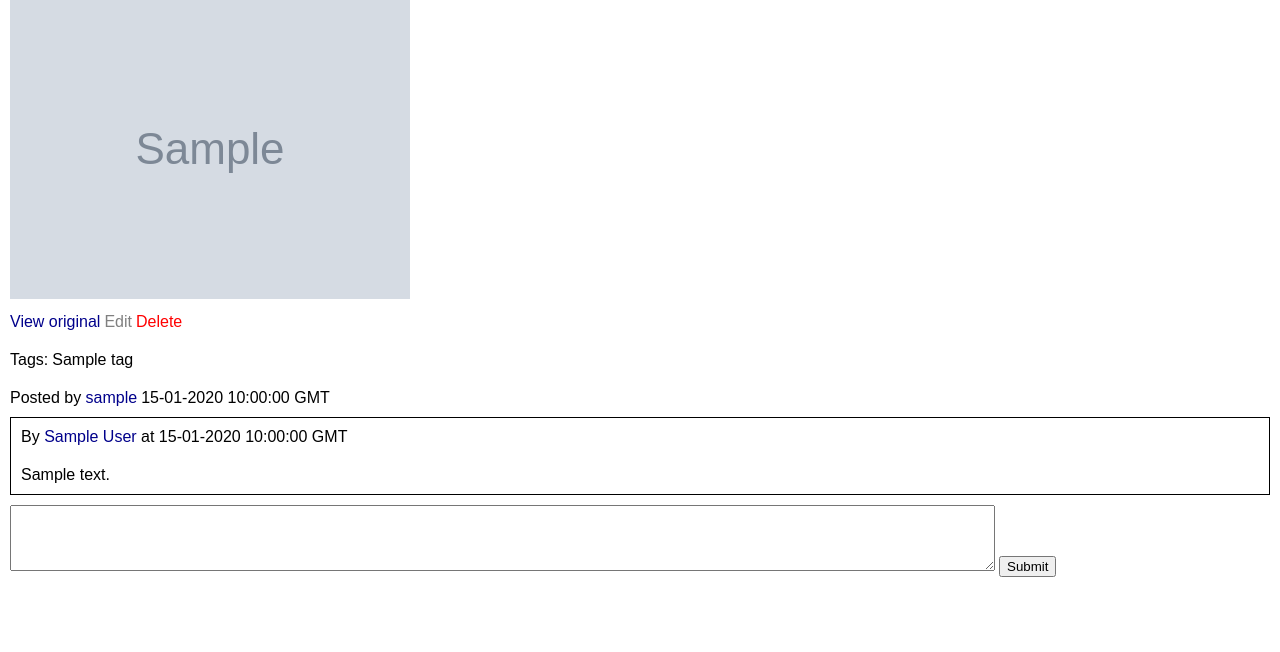
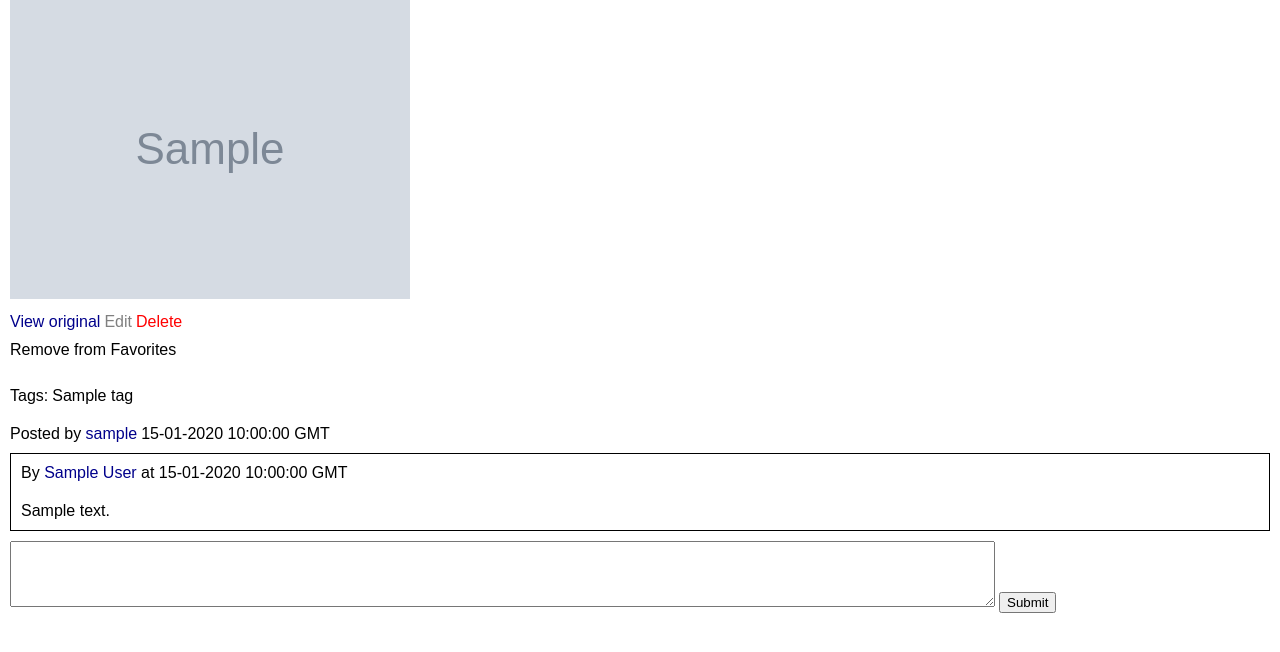
Before and after one commit to razrush1tel/nonamechan, a Flask app: page /post/1 in a window 1280 px wide. Shown: the part 56-708 px from the top of the page. Run offline with Flask 2, Linux system fonts and the light colour scheme; a user stored in the database is signed in; tables that the repository leaves empty hold one stand-in row (values such as "Sample post"); grey boxes marked "Sample" are stand-in pictures; some libraries are stand-ins or nearby versions.

Commit message:
implemented favorite images

```diff
--- a/package/models.py
+++ b/package/models.py
@@ -18,6 +18,7 @@ class User(db.Model, UserMixin):
     profile_pic = db.Column(db.String(20), unique=False, nullable=False, default='default.jpg')
     password = db.Column(db.String(60), unique=False, nullable=False)
     posts = db.relationship('Post', backref='author', lazy=True)
+    favorites = db.relationship('Post', backref='owner', lazy=True)
 
     @staticmethod
     def get_reset_token(self, expires_sec=1800):
@@ -51,7 +52,7 @@ class Post(db.Model):
     picture = db.Column(db.String(50), unique=False, nullable=False)
     picture_w = db.Column(db.Integer, nullable=False)
     picture_h = db.Column(db.Integer, nullable=False)
-    user_id = db.Column(db.Integer, db.ForeignKey('user.id'), nullable=False)
+    user_id = db.Column(db.Integer, db.ForeignKey('user.id'), nullable=True)
     edit_tags = db.Column(db.String, nullable=False)
     tag_list = db.relationship('Atable', back_populates='post')
     comment_list = db.relationship('Comment', back_populates='under')
--- a/package/posts/routes.py
+++ b/package/posts/routes.py
@@ -11,6 +11,7 @@ posts = Blueprint('posts', __name__)
 
 @posts.route("/post/<int:post_id>", methods=['GET', 'POST'])
 def post(post_id):
+    print(current_user.favorites)
     commentform = CommentForm()
     searchform = SearchForm()
     post = Post.query.get_or_404(post_id)
@@ -45,6 +46,26 @@ def confirm_delete(post_id):
     else:
         abort(403)
     return redirect(url_for('main.home'))
+
+
+@login_required
+@posts.route('/favorite/<int:post_id>', methods=['GET', 'POST'])
+def add_favorite(post_id):
+    post = Post.query.get(post_id)
+    current_user.favorites.append(post)
+    db.session.commit()
+    return redirect(url_for('posts.post', post_id=post_id))
+
+
+@login_required
+@posts.route('/unfavorite/<int:post_id>', methods=['GET', 'POST'])
+def remove_favorite(post_id):
+    post = Post.query.get(post_id)
+    print(current_user.id)
+    post.user_id = current_user.id
+    current_user.favorites.remove(post)
+    db.session.commit()
+    return redirect(url_for('posts.post', post_id=post_id))
 
 
 @login_required
--- a/package/templates/account.html
+++ b/package/templates/account.html
@@ -4,6 +4,7 @@
   <img class="profile_pic" src="{{ image_file }}">
   <h1 class="account-name">{{ name }}</h1>
   <h1><a href="{{ url_for('users.author', username=name) }}">All Posts</a></h1>
+  <h1><a href="{{ url_for('users.favorites', username=name) }}">Favorites</a></h1>
   {% if current_user.role > 0 %}
     {% if user.status == 'active' and user.role < current_user.role %}
       <form method="POST" action="{{ url_for('users.ban', username=name) }}">
--- a/package/templates/layout.html
+++ b/package/templates/layout.html
@@ -2,8 +2,6 @@
 <html lang="en">
 <head>
   <meta charset="utf-8">
-    <meta name="viewport" content="width=device-width, initial-scale=1, shrink-to-fit=no">
-
   {% if title %}
     <title>nonamechan - {{ title }}</title>
   {% else %}
--- a/package/templates/post.html
+++ b/package/templates/post.html
@@ -7,6 +7,15 @@
 			{% if current_user.id == post.user_id or current_user.role > 0 %}
 				<a href="{{ url_for('posts.post_edit', post_id=post.id) }}" style="color:grey">Edit</a>
 				<a href="{{ url_for('posts.post_delete', post_id=post.id) }}" style="color:red">Delete</a>
+			{% endif %}
+			{% if post in current_user.favorites %}
+				<form method="POST" action="" style="">
+					<a href="{{ url_for('posts.remove_favorite', post_id=post.id)}}">Remove from Favorites</a>
+				</form>
+			{% else %}
+				<form method="POST" action="" style="">
+					<a href="{{ url_for('posts.add_favorite', post_id=post.id)}}">Add to Favorites</a>
+				</form>
 			{% endif %}
 		{% endif %}
 		<br>
```
Also changed, not shown: package/templates/favorites.html (added, +26 -0 lines), package/users/routes.py (+10 -0 lines).
